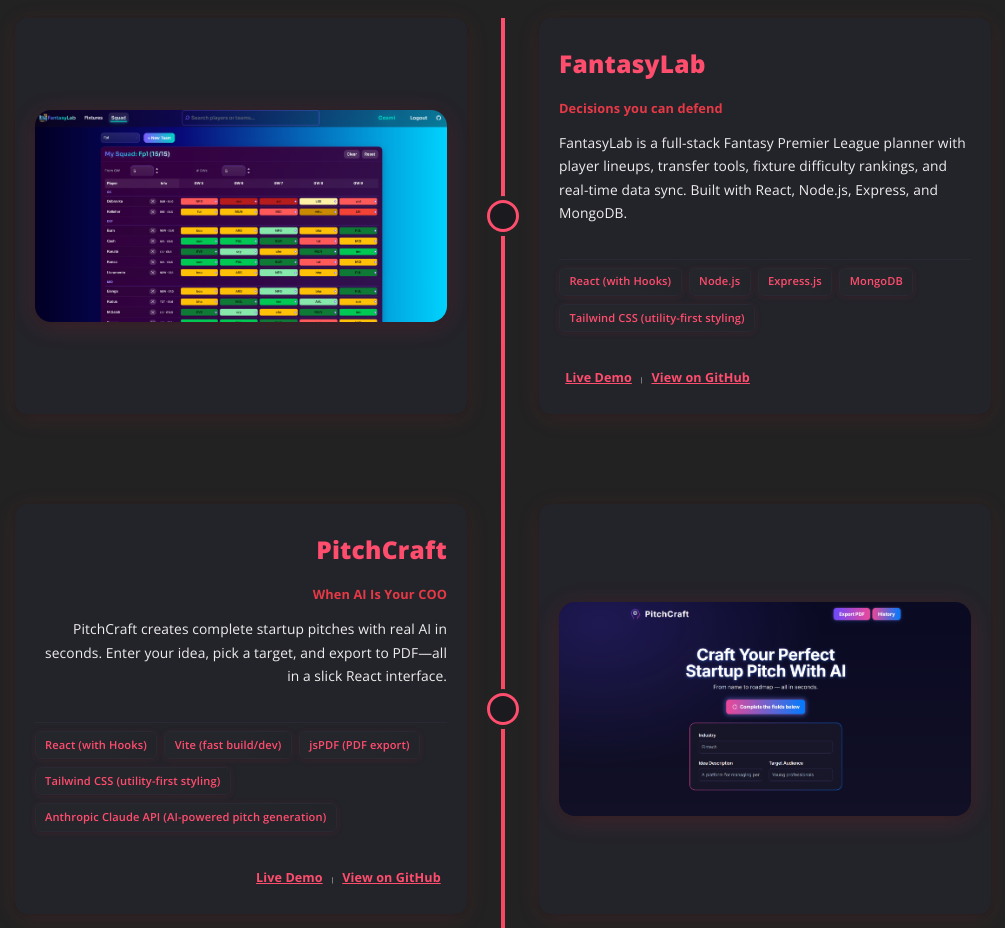
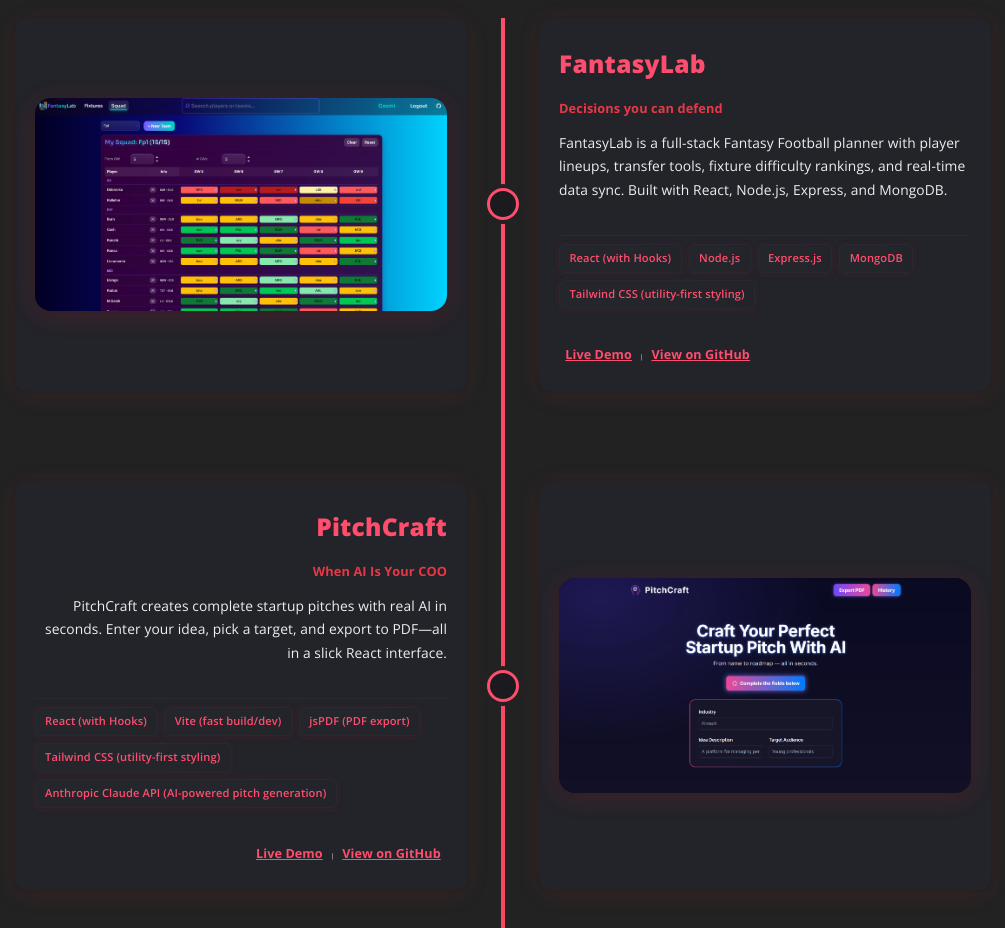
Before and after one commit to CosminMRotaru/Personal-portfolio, a React (Vite) app: page / in a window 1280 px wide. Shown: the part 960-1888 px from the top of the page, without its empty margins (137-1142 px from the left). Built offline with nearby package versions, Linux system fonts and the light colour scheme.

Commit message:
Update project description

```diff
--- a/src/components/ProjectsTimeline.jsx
+++ b/src/components/ProjectsTimeline.jsx
@@ -24,7 +24,7 @@
           <h3 className="project-title">FantasyLab</h3>
           <p className="subtitle">Decisions you can defend</p>
           <p className="timeline-desc">
-            FantasyLab is a full-stack Fantasy Premier League planner with player lineups, transfer tools, fixture difficulty rankings, and real-time data sync. Built with React, Node.js, Express, and MongoDB.
+            FantasyLab is a full-stack Fantasy Football planner with player lineups, transfer tools, fixture difficulty rankings, and real-time data sync. Built with React, Node.js, Express, and MongoDB.
           </p>
           <ul className="project-stack">
             <li>React (with Hooks)</li>
```
